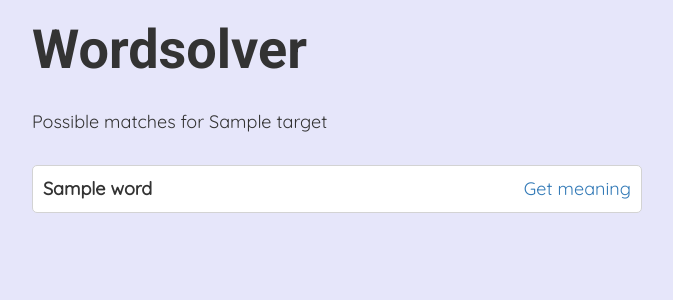
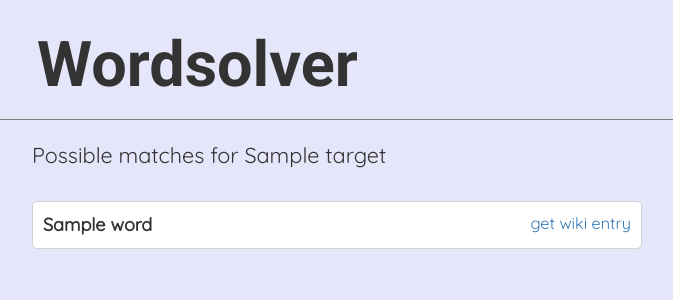
Before and after one commit to nsreeen/WordSolver, a Flask app: template app/templates/results.html in a window 1280 px wide. Shown: the top 300 px of the page, without its empty margins (303-976 px from the left). Run offline with Flask 2, Linux system fonts and the light colour scheme; the template is opened without the code that fills it: most values are stand-ins (such as "Sample title", 1, 10 or a date in 2020); parts of the project's set-up code (start-up, migrations or seed data) failed here and were passed over; some libraries are stand-ins or nearby versions.

Commit message:
Add styling and tidy up

```diff
--- a/app/templates/base.html
+++ b/app/templates/base.html
@@ -9,8 +9,13 @@
         <style>
           h1 {
             font-family: 'Roboto', sans-serif;
-            font-size: 3em;
-            margin-bottom: 30px;
+            font-size: 3.5em;
+
+          }
+          .header {
+            border-bottom: 1px solid Grey;
+            margin-bottom: 20px;
+            padding: 10px;
           }
           body {
             background-color: Lavender;
@@ -19,6 +24,7 @@
           }
           .info {
             margin-bottom: 30px;
+            font-size: 1.2em;
           }
           .word-result {
             margin-bottom: 20px;
@@ -27,8 +33,10 @@
             padding: 10px;
             border-radius: 5px;
           }
-          .meaning-link {
+          .link {
             float: right;
+            font-size: 0.9em;
+            color: Grey;
           }
           .short-meaning {
             display: none;
@@ -36,20 +44,19 @@
           .long-meaning {
             display: none;
           }
-          .read-link {
-            color: Grey;
-          }
+
         </style>
     </head>
 <body>
 <div id="body" class="container-fluid">
 
-  <div class="row"><div class="col-sm-6 col-sm-offset-3">
+  <div class="header row"><div class="col-sm-6 col-sm-offset-3">
     <h1>Wordsolver</h1>
   </div></div> <!-- end row and col -->
 
+  <div class="row"><div class="col-sm-6 col-sm-offset-3">
     {% block content %}{% endblock %}
-
+  </div></div> <!-- end row and col -->
 
 </div> <!-- end container -->
 
@@ -66,7 +73,7 @@ function getmeaning(word, shortTextBox, longTextBox, meaningLink, shortBox) {
 
     }).fail(function() {
         console.log(word);
-        $(wordboxid).text('error');
+        // $().text('error');
     });
 }
 
--- a/app/templates/results.html
+++ b/app/templates/results.html
@@ -2,47 +2,46 @@
 
 {% block content %}
 
-    <div class="row"><div class="col-sm-6 col-sm-offset-3">
+    <!-- <div class="row"><div class="col-sm-6 col-sm-offset-3"> -->
         <div class="info">Possible matches for {{ target }} </div>
-    </div></div> <!-- end row and col -->
+    <!-- </div></div> <! end row and col -->
 
         {% for word in matches %}
 
 
-    <div class="row"><div class="col-sm-6 col-sm-offset-3">
 
-          <div class="word-result">
-            <div class="word-flex-box"> <span class="word"><b> {{ word }} </b> </span>
-              <span class="meaning-link" id="meaninglink{{word}}"><a href="javascript:getmeaning('{{word}}', '#shorttext{{word}}', '#longtext{{word}}', '#meaninglink{{word}}', '#meaningbox{{word}}short');">Get meaning</a></span></div>
 
-            <div class="meaning-box" id="meaningbox{{word}}">
+            <div class="word-result">
+
+              <span class="word"><b> {{ word }} </b> </span>
+              <span class="link" id="meaninglink{{word}}"><a href="javascript:getmeaning('{{word}}', '#shorttext{{word}}', '#longtext{{word}}', '#meaninglink{{word}}', '#meaningbox{{word}}short');">get wiki entry</a></span>
+            <!-- </div> -->
+
+            <!-- <div class="meaning-box" id="meaningbox{{word}}"> -->
 
               <div class="short-meaning" id="meaningbox{{word}}short">
                 <span id="shorttext{{word}}"></span>
-                <span class="read-link" id="readmore{{word}}">
+                <span class="link" id="readmore{{word}}">
                   <a href="javascript:showhide('#meaningbox{{word}}long', '#meaningbox{{word}}short');">
                   read more</a></span>
               </div>
+
               <div class="long-meaning" id="meaningbox{{word}}long">
                 <span id="longtext{{word}}"></span>
-                <span class="read-link" id="readless{{word}}">
+                <span class="link" id="readless{{word}}">
                   <a href="javascript:showhide('#meaningbox{{word}}short', '#meaningbox{{word}}long');">
                     read less</a></span>
               </div>
 
             </div>
 
-      </div></div> <!-- end row and col -->
 
-            <!-- a hidden div
-            space for abbr text, read more link
-            full text, read less link -->
 
-            </div>
+            <!-- </div>
 
 
 
-          </div >
+          </div > -->
 
 
 
```
Also changed, not shown: app/templates/index.html (+5 -3 lines), app/views.py (+7 -2 lines), wordsolver/wordsolver.py (+8 -14 lines).
